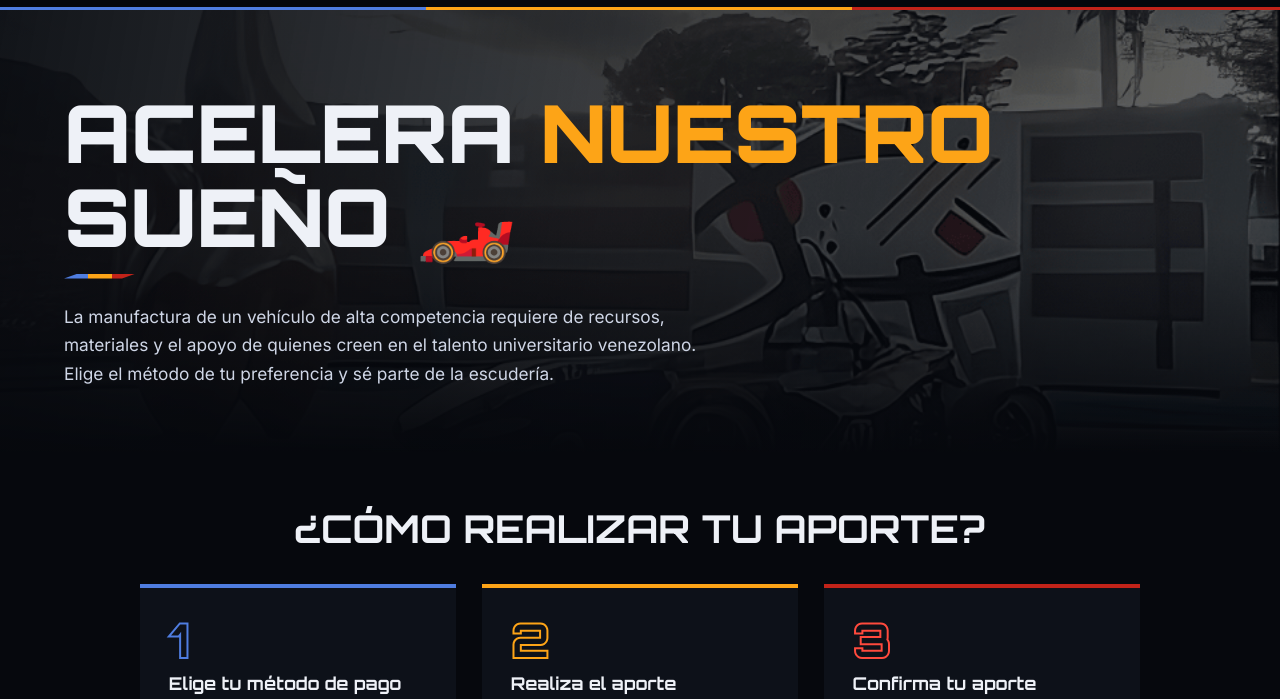
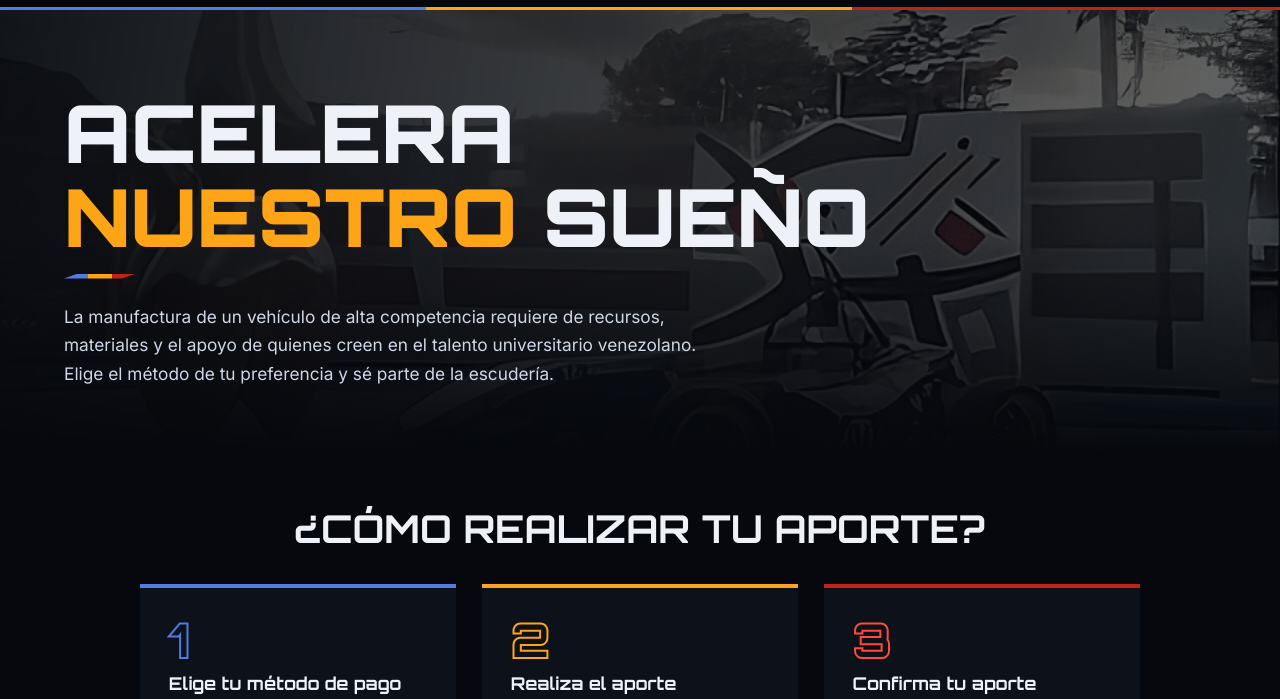
Before and after one commit to asdrubalp/fae2.0, a plain HTML site: page Donaciones.html in a window 1280 px wide. Shown: the part 66-765 px from the top of the page. Drawn offline with Linux system fonts and the light colour scheme.

Commit message:
Update Donaciones.html

```diff
--- a/Donaciones.html
+++ b/Donaciones.html
@@ -21,7 +21,7 @@
     </nav>
 
     <header class="equipo-hero">
-        <h1>Acelera <span>Nuestro </span>Sueño 🏎️</h1>
+        <h1>Acelera <span>Nuestro </span>Sueño</h1>
         <div class="linea-naranja"></div>
         <p>La manufactura de un vehículo de alta competencia requiere de recursos, materiales y el apoyo de quienes creen en el talento universitario venezolano. Elige el método de tu preferencia y sé parte de la escudería.</p>
     </header>
```
